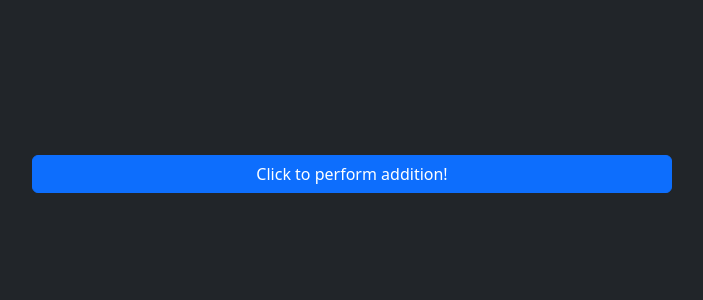
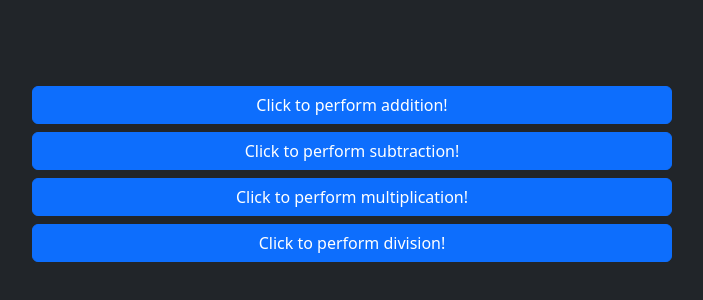
Before and after one commit to okashabib-oh/smit-js, a plain HTML site: page index.html in a window 1280 px wide. Shown: the part 226-526 px from the top of the page, without its empty margins (288-991 px from the left). Drawn offline with nearby package versions, Linux system fonts and the light colour scheme.

Commit message:
Calculation Task

```diff
--- a/app.js
+++ b/app.js
@@ -6,3 +6,39 @@ function addNumber() {
   alert(`The sum of ${firstNumber} and ${secondNumber} is ${answerAdd}.`);
   console.log(`The sum of ${firstNumber} and ${secondNumber} is ${answerAdd}.`);
 }
+function subtractNumber() {
+  let firstNumber = prompt("Enter first number: ");
+  let secondNumber = prompt("Enter second number: ");
+
+  let answerSubtract = Number(firstNumber) - Number(secondNumber);
+  alert(
+    `The subtraction of ${firstNumber} and ${secondNumber} is ${answerSubtract}.`
+  );
+  console.log(
+    `The sum of ${firstNumber} and ${secondNumber} is ${answerSubtract}.`
+  );
+}
+function multiplyNumber() {
+  let firstNumber = prompt("Enter first number: ");
+  let secondNumber = prompt("Enter second number: ");
+
+  let answerMultiply = Number(firstNumber) * Number(secondNumber);
+  alert(
+    `The multiplication of ${firstNumber} and ${secondNumber} is ${answerMultiply}.`
+  );
+  console.log(
+    `The sum of ${firstNumber} and ${secondNumber} is ${answerMultiply}.`
+  );
+}
+function divideNumber() {
+  let firstNumber = prompt("Enter first number: ");
+  let secondNumber = prompt("Enter second number: ");
+
+  let answerDivide = Number(firstNumber) / Number(secondNumber);
+  alert(
+    `The division of ${firstNumber} and ${secondNumber} is ${answerDivide}.`
+  );
+  console.log(
+    `The sum of ${firstNumber} and ${secondNumber} is ${answerDivide}.`
+  );
+}
--- a/index.html
+++ b/index.html
@@ -17,6 +17,9 @@
     <div class="d-flex justify-content-center align-items-center vh-100">
         <div class="d-grid gap-2 col-6">
             <button onclick="addNumber()" class="btn btn-primary" type="button">Click to perform addition!</button>
+            <button onclick="subtractNumber()" class="btn btn-primary" type="button">Click to perform subtraction!</button>
+            <button onclick="multiplyNumber()" class="btn btn-primary" type="button">Click to perform multiplication!</button>
+            <button onclick="divideNumber()" class="btn btn-primary" type="button">Click to perform division!</button>
         </div>
     </div>
 </body>
```
